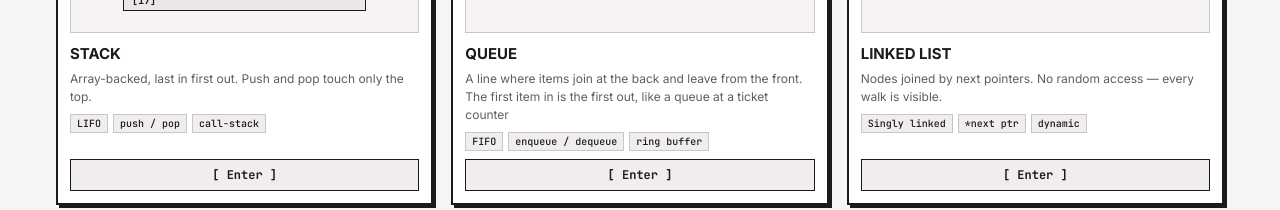
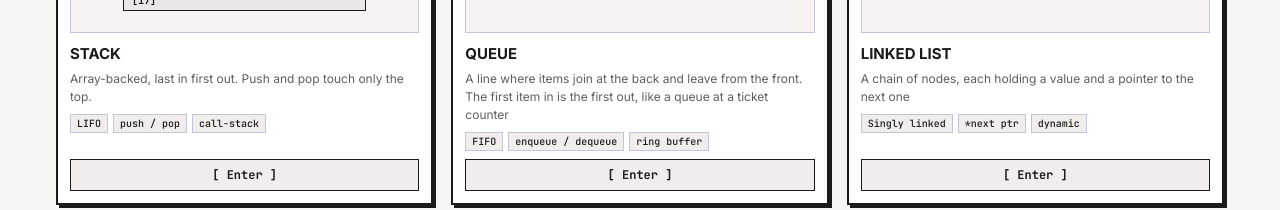
Before and after one commit to Ashoka-CS-3810-Design-Practices-in-CS/project-1-commit_happens, a React (Vite) app: page / in a window 1280 px wide. Shown: the part 307-517 px from the top of the page. Built offline with nearby package versions, Linux system fonts and the light colour scheme.

Commit message:
Update index.ts

```diff
--- a/src/structures/linkedlist/index.ts
+++ b/src/structures/linkedlist/index.ts
@@ -9,7 +9,7 @@ export const linkedListModule: StructureModule<ListModel> = {
   title: 'Linked List',
   tag: 'NODE_CHAIN',
   category: 'linear',
-  blurb: 'Nodes joined by next pointers. No random access — every walk is visible.',
+  blurb: 'A chain of nodes, each holding a value and a pointer to the next one',
   chips: ['Singly linked', '*next ptr', 'dynamic'],
   headline: 'O(N)',
   create,
```
